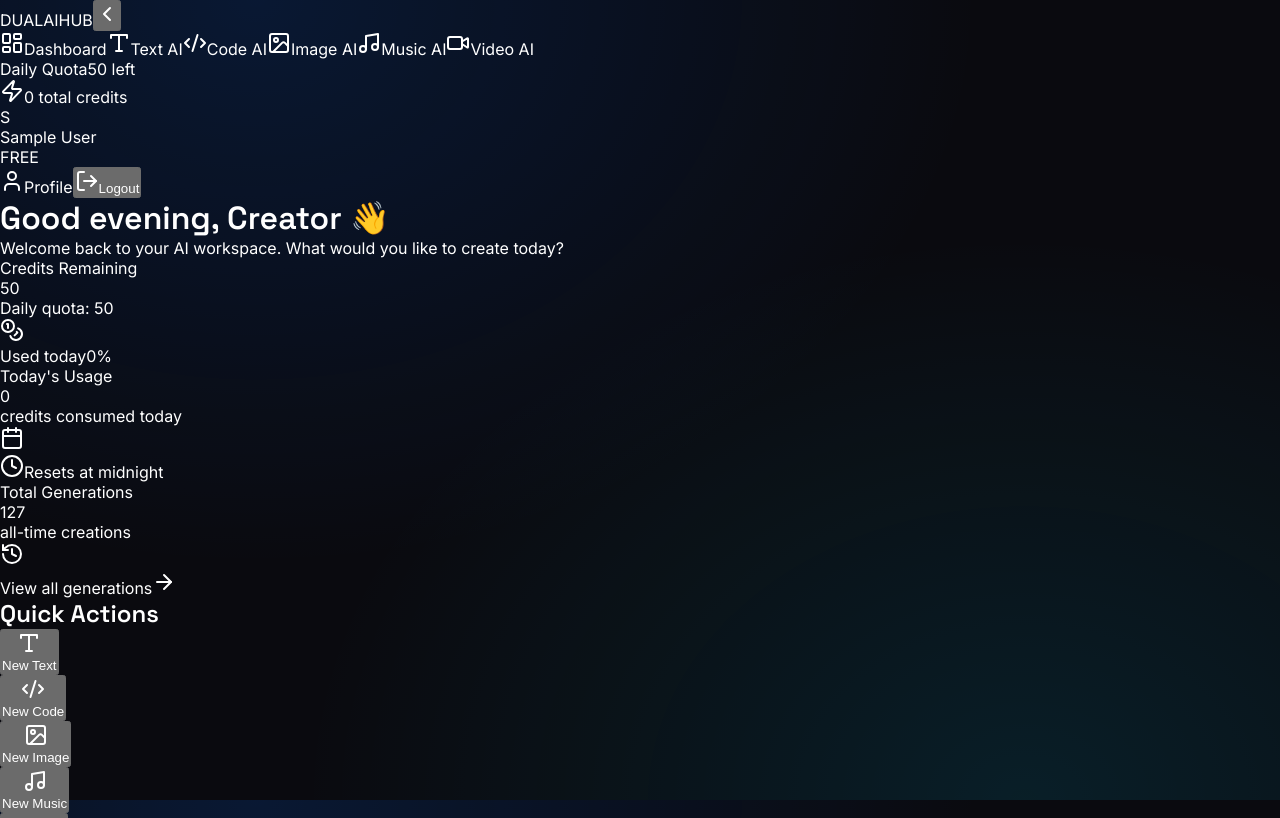
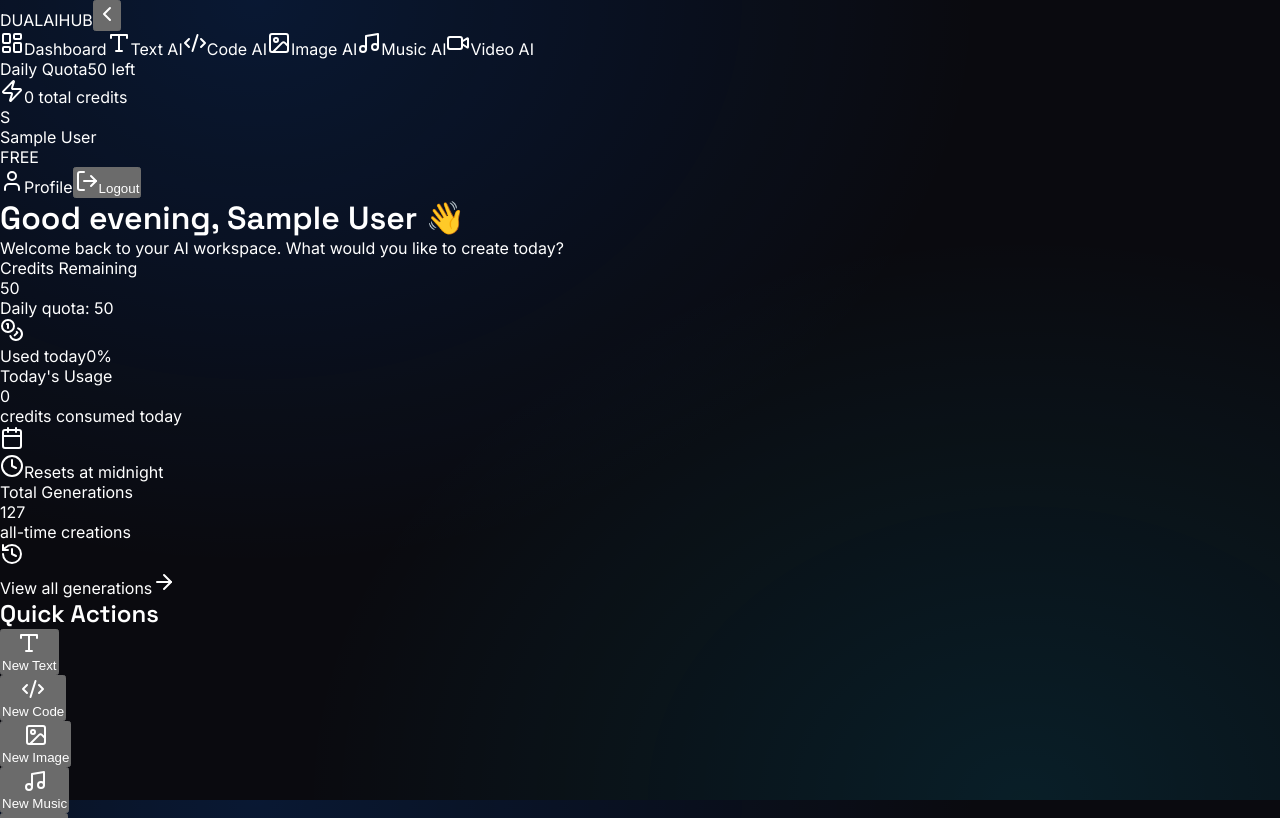
Before and after one commit to zhuangyangzhuang/dualaihub, a Next.js app: page /dashboard in a window 1280 px wide. Shown: the top 818 px of the page. Built offline with nearby package versions, Linux system fonts and the light colour scheme; no server answers; the database is empty; sample sign-in values are in the browser's storage.

Commit message:
fix: update login/register redirect and dashboard session handling

```diff
--- a/src/app/(protected)/dashboard/page.tsx
+++ b/src/app/(protected)/dashboard/page.tsx
@@ -20,7 +20,7 @@
   XCircle,
   Loader2,
 } from "lucide-react";
-import { useAuthStore } from "@/store/authStore";
+import { useSession } from "next-auth/react";
 import { useQuotaStore, getRemainingDailyCredits } from "@/store/quotaStore";
 import { Button } from "@/components/ui/button";
 import { Card, CardContent, CardHeader, CardTitle } from "@/components/ui/card";
@@ -101,7 +101,7 @@
 };
 
 export default function DashboardPage() {
-  const { user } = useAuthStore();
+  const { data: session } = useSession();
   const { credits, points, dailyUsed, videoUsage, plan, checkQuota, isLoading } = useQuotaStore();
   const [mounted, setMounted] = useState(false);
 
@@ -138,7 +138,7 @@
         className="mb-8"
       >
         <h1 className="text-3xl font-bold text-white">
-          {getGreeting()}, {user?.name || "Creator"} 👋
+          {getGreeting()}, {session?.user?.name || "Creator"} 👋
         </h1>
         <p className="mt-2 text-white/60">
           Welcome back to your AI workspace. What would you like to create today?
--- a/src/components/auth/LoginForm.tsx
+++ b/src/components/auth/LoginForm.tsx
@@ -68,10 +68,7 @@
         toast.error("Invalid email or password");
       } else {
         toast.success("Welcome back!");
-        router.refresh();
-        setTimeout(() => {
-          router.push("/dashboard");
-        }, 300);
+        window.location.href = "/dashboard";
       }
     } catch (error) {
       toast.error("Something went wrong. Please try again.");
--- a/src/components/auth/RegisterForm.tsx
+++ b/src/components/auth/RegisterForm.tsx
@@ -94,10 +94,7 @@
       if (signInResult?.error) {
         router.push("/login");
       } else {
-        router.refresh();
-        setTimeout(() => {
-          router.push("/dashboard");
-        }, 300);
+        window.location.href = "/dashboard";
       }
     } catch (error) {
       toast.error(error instanceof Error ? error.message : "Registration failed");
```
